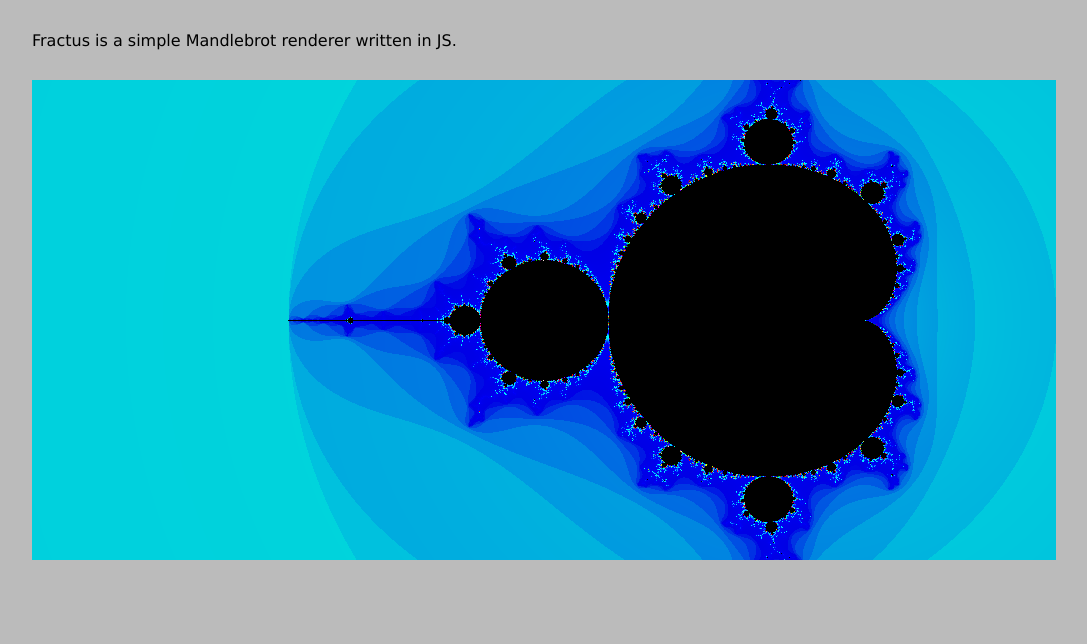
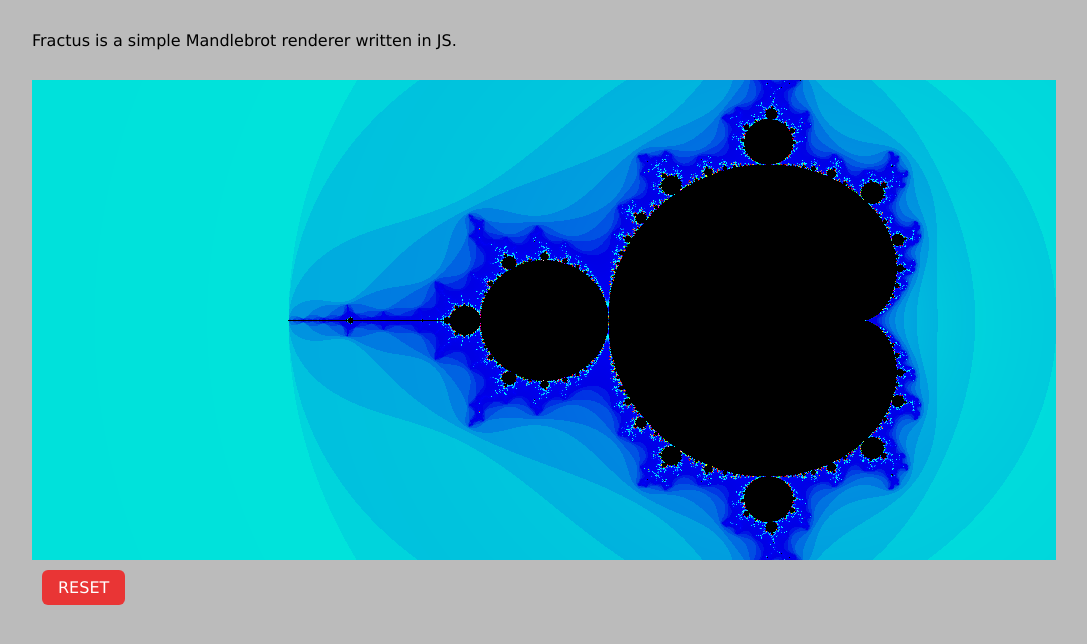
Before and after one commit to crrice/fractus, a website: page index.html in a window 1280 px wide. Shown: the whole page, without its empty margins (96-1183 px from the left). Drawn offline with Linux system fonts and the light colour scheme.

Commit message:
Recompiled per last commit.

```diff
--- a/index.html
+++ b/index.html
@@ -1 +1 @@
-<head><title>Fractus</title><link href="./index.css" type="text/css" rel="stylesheet"/></head><body><div class="main"><div class="header"><p>Fractus is a simple Mandlebrot renderer written in JS.</p></div><div class="viewport" id="easel"><canvas id="drawarea"></canvas></div><div class="footer"></div></div><script src="./dist/fractus.js"></script></body>
+<head><title>Fractus</title><link href="./index.css" type="text/css" rel="stylesheet"/></head><body><div class="main"><div class="header"><p>Fractus is a simple Mandlebrot renderer written in JS.</p></div><div class="viewport" id="easel"><canvas id="drawarea"></canvas></div><div class="footer"><div class="control-panel"><div class="control-row"><div class="button danger" id="btn-reset"><span>RESET</span></div></div></div></div></div><script src="./dist/fractus.js"></script></body>
```
Also changed, not shown: dist/fractus.js.
